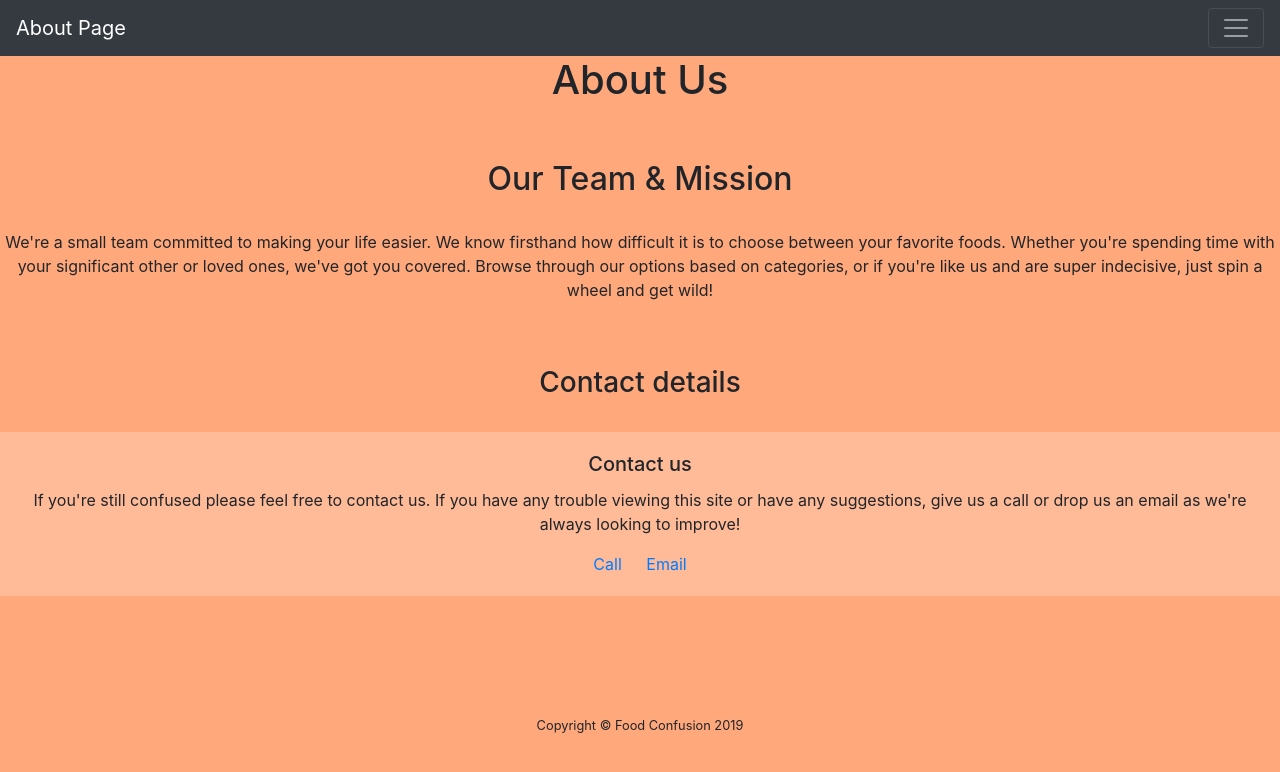
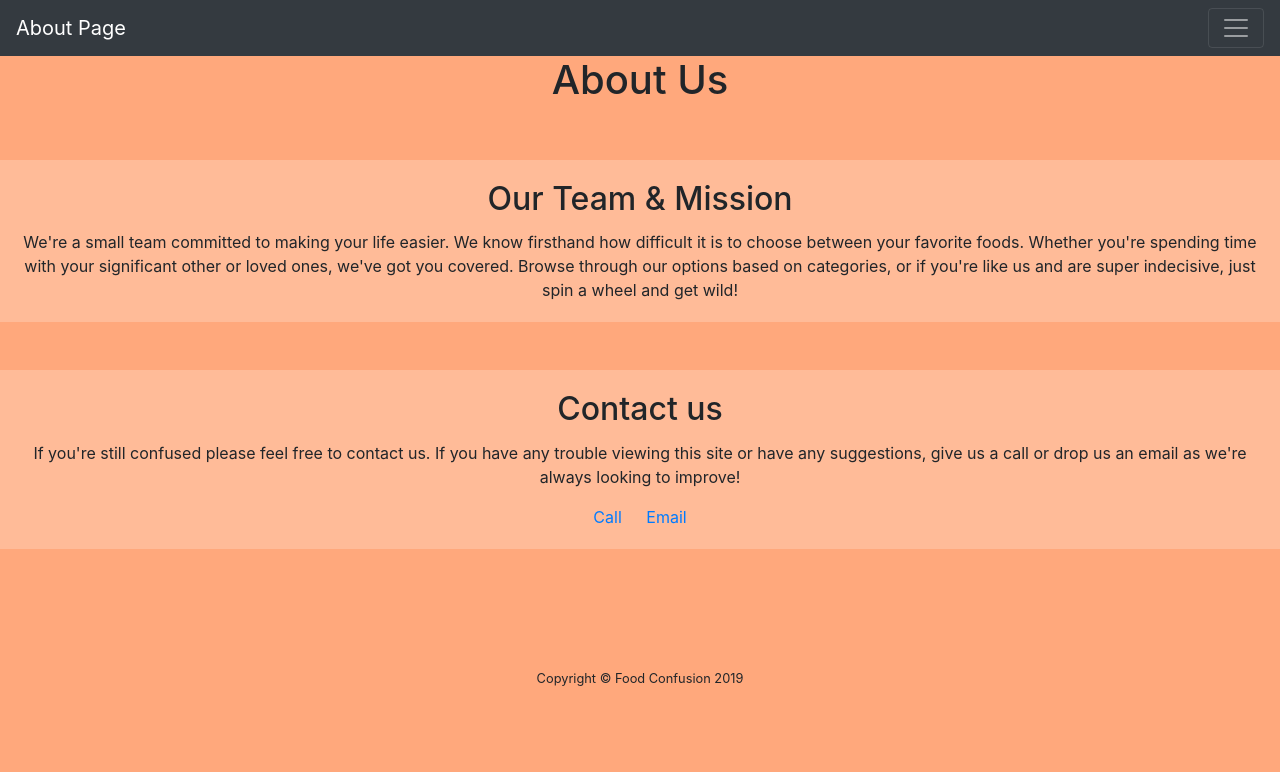
Before and after one commit to alino4kad/food_confusion, a website: page about-page.html in a window 1280 px wide. Drawn offline with nearby package versions, Linux system fonts and the light colour scheme; files that its build step writes are made by us from their sources.

Commit message:
Added a card in About page

```diff
--- a/about-page.html
+++ b/about-page.html
@@ -47,19 +47,19 @@
     <h1 align="center">About Us</h1>
 <br>
 <br>
-
-    <h2 align="center">Our Team & Mission</h2>
-    <br>
-      <p align="center">We're a small team committed to making your life easier. We know firsthand how difficult it is to choose between your favorite foods. Whether you're spending time with your significant other or loved ones, we've got you covered. Browse through our options based on categories, or if you're like us and are super indecisive, just spin a wheel and get wild!</p>
-<br>
+<div align="center" class="team-card" style="background-color: #FFBB98;">
+<div class="card-body">
+<h2 class="card-title">Our Team & Mission</h2>
+<p class="card-text">We're a small team committed to making your life easier. We know firsthand how difficult it is to choose between your favorite foods. Whether you're spending time with your significant other or loved ones, we've got you covered. Browse through our options based on categories, or if you're like us and are super indecisive, just spin a wheel and get wild!</p>
+</div>
+</div>
+  <br>
 <br>
 
-    <h3 align="center">Contact details</h3>
-<br>
 
     <div align="center" class="contact-card" style="background-color: #FFBB98;">
   <div class="card-body">
-    <h5 class="card-title">Contact us</h5>
+    <h2 class="card-title">Contact us</h2>
     <p class="card-text">If you're still confused please feel free to contact us. If you have any trouble viewing this site or have any suggestions, give us a call or drop us an email as we're always looking to improve!</p>
     <a href="#" class="card-link">Call</a>
     <a href="#" class="card-link">Email</a>
```
Also changed, not shown: index.html (+3 -1 lines).
